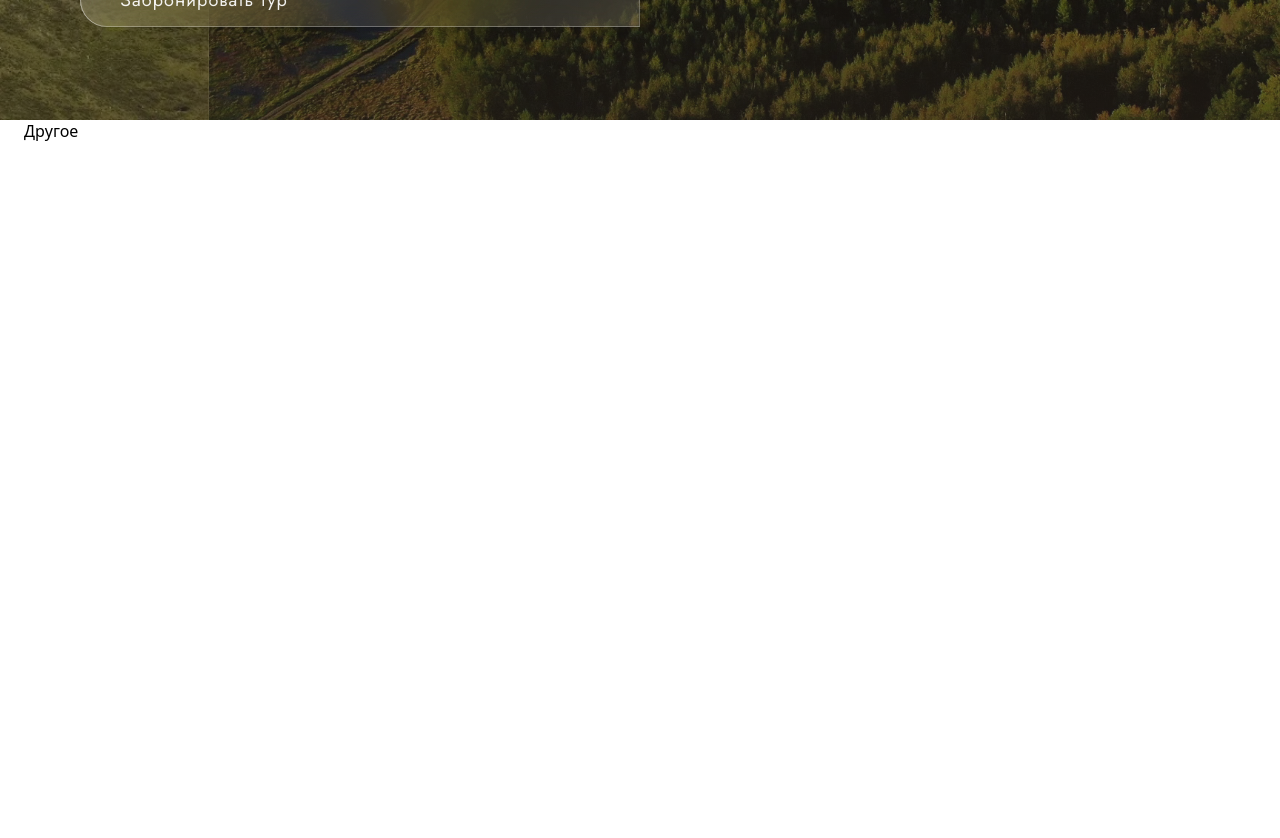
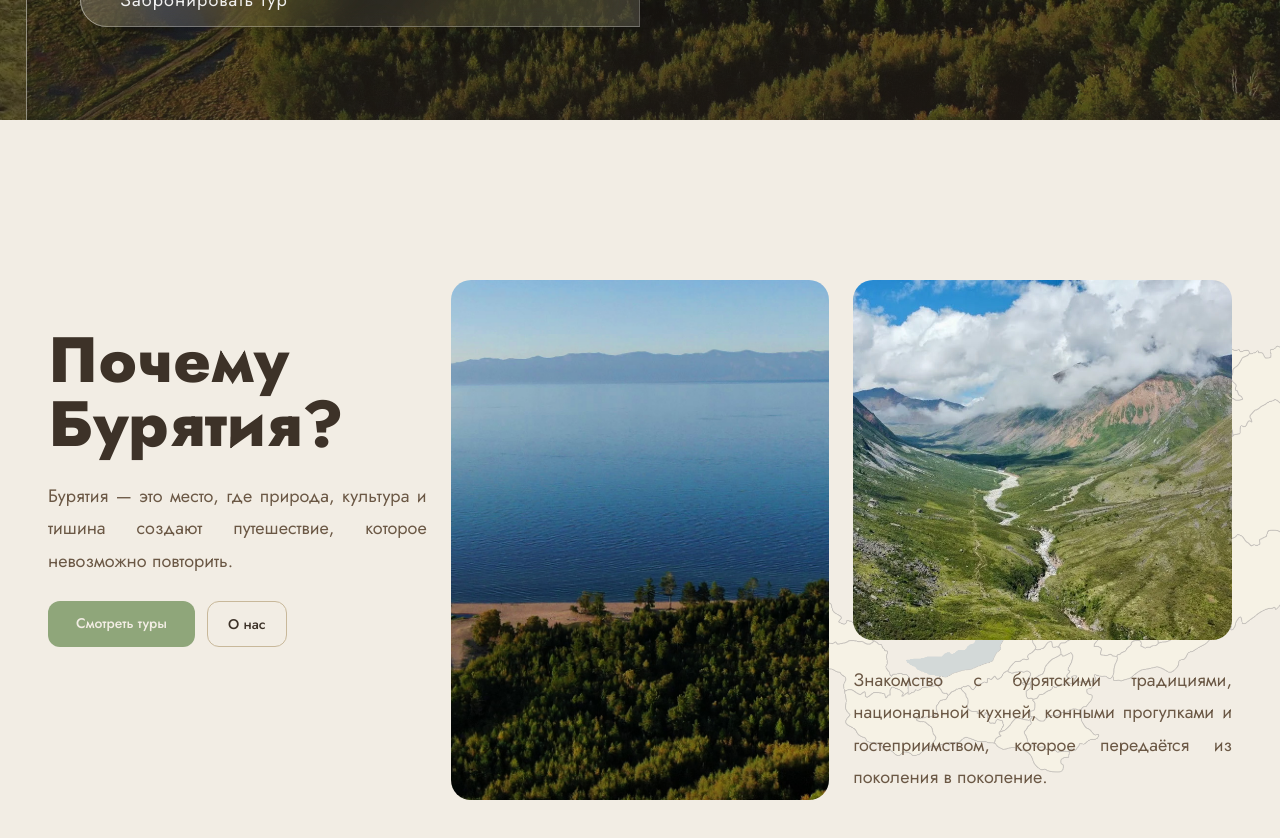
Before and after one commit to tsyay/tsytravel-frontend, a React (Vite) app in the folder frontend/: page / in a window 1280 px wide. Shown: the part 680-1518 px from the top of the page. Before the commit the page ends 822 px from the top, so only its background shows below. Built offline with nearby package versions, Linux system fonts and the light colour scheme.

Commit message:
Добавил блок "Почему Бурятия"

```diff
--- a/frontend/src/pages/MainPage/MainPage.tsx
+++ b/frontend/src/pages/MainPage/MainPage.tsx
@@ -1,16 +1,12 @@
 import Hero from "../../widgets/Hero";
 import { Grid, Container } from "../../shared/layout";
+import { WhyBuryatia } from "../../widgets/WhyBuryatia";
 
 export default function MainPage() {
   return (
     <>
-      {/* Hero вне контейнера — на весь экран */}
       <Hero />
-
-      {/* Остальной контент внутри сетки */}
-      <Container>
-        <Grid>Другое</Grid>
-      </Container>
+      <WhyBuryatia />
     </>
   );
 }
--- /dev/null
+++ b/frontend/src/widgets/WhyBuryatia/index.ts
@@ -0,0 +1 @@
+export { WhyBuryatia } from "./ui/WhyBuryatia";
--- /dev/null
+++ b/frontend/src/widgets/WhyBuryatia/ui/WhyBuryatia.module.css
@@ -0,0 +1,155 @@
+.section {
+  background-color: var(--color-milk);
+  position: relative;
+  overflow: hidden;
+  padding: 80px 0px;
+
+}
+
+.bgMap {
+  position: absolute;
+  right: -8%;
+  top: 50%;
+  transform: translateY(-50%);
+  width: 52%;
+  height: auto;
+  color: var(--color-beige);
+  opacity: 0.3;
+  pointer-events: none;
+  z-index: 0;
+}
+
+.inner {
+  position: relative;
+  z-index: 1;
+  max-width: 1400px;
+  margin: 0 auto;
+  padding: 80px 48px;
+  display: grid;
+  grid-template-columns: 1fr 1fr 1fr;
+  gap: 24px;
+  align-items: start;
+}
+
+.left {
+  height: 520px;
+  display: flex;
+  flex-direction: column;
+  gap: 24px;
+  padding-top: 48px;
+}
+
+.title {
+  font-family: var(--font-body);
+  font-size: clamp(48px, 5vw, 80px);
+  font-weight: 800;
+  line-height: 1;
+  color: var(--color-brown);
+  margin: 0;
+}
+
+.text {
+  font-family: var(--font-body);
+  font-size: 18px;
+  font-weight: 400;
+  line-height: 1.8;
+  color: var(--color-brown-mid);
+  text-align: justify;
+  margin: 0;
+}
+
+.actions {
+  display: flex;
+  gap: 12px;
+  flex-wrap: wrap;
+}
+
+.ctaPrimary {
+  font-family: var(--font-body);
+  font-size: 14px;
+  font-weight: 500;
+  text-decoration: none;
+  color: var(--color-milk);
+  background-color: var(--color-olive);
+  padding: 12px 28px;
+  border-radius: var(--radius-md);
+  transition: background var(--transition-fast);
+}
+
+.ctaPrimary:hover {
+  background-color: var(--color-olive-dark);
+}
+
+.ctaSecondary {
+  font-family: var(--font-body);
+  font-size: 14px;
+  font-weight: 500;
+  text-decoration: none;
+  color: var(--color-brown);
+  background-color: transparent;
+  padding: 12px 20px;
+  border-radius: var(--radius-md);
+  border: 1.5px solid var(--color-beige);
+  transition: border-color var(--transition-fast);
+}
+
+.ctaSecondary:hover {
+  border-color: var(--color-brown-mid);
+}
+
+.photoLeft {
+  height: 520px;
+  border-radius: var(--radius-lg);
+  overflow: hidden;
+}
+
+.right {
+  display: flex;
+  flex-direction: column;
+  gap: 24px;
+}
+
+.photoRight {
+  height: 360px;
+  border-radius: var(--radius-lg);
+  overflow: hidden;
+}
+
+.photo {
+  width: 100%;
+  height: 100%;
+  object-fit: cover;
+  display: block;
+}
+
+@media (max-width: 1024px) {
+  .inner {
+    grid-template-columns: 1fr 1fr;
+    padding: 60px 32px;
+  }
+
+  .left {
+    grid-column: 1 / -1;
+    padding-top: 0;
+  }
+
+  .photoLeft {
+    height: 400px;
+  }
+
+  .photoRight {
+    height: 280px;
+  }
+}
+
+@media (max-width: 640px) {
+  .inner {
+    grid-template-columns: 1fr;
+    padding: 40px 20px;
+  }
+
+  .photoLeft,
+  .photoRight {
+    height: 260px;
+  }
+}
--- /dev/null
+++ b/frontend/src/widgets/WhyBuryatia/ui/WhyBuryatia.tsx
@@ -0,0 +1,66 @@
+import styles from "./WhyBuryatia.module.css";
+import baikal from "../../../assets/hero/baikal.jpg";
+import sayani from "../../../assets/hero/sayani.webp";
+import bg from "../../../assets/backgrounds/buryatia_no_background.png"
+const PHOTOS = [
+  {
+    src: baikal,
+    alt: "Байкал",
+  },
+  {
+    src: sayani,
+    alt: "Дацан",
+  },
+];
+
+const TEXTS = [
+  "Бурятия — это место, где природа, культура и тишина создают путешествие, которое невозможно повторить.",
+  "Знакомство с бурятскими традициями, национальной кухней, конными прогулками и гостеприимством, которое передаётся из поколения в поколение.",
+];
+
+export function WhyBuryatia() {
+  return (
+    <section className={styles.section}>
+
+        <img src={bg} alt="" className={styles.bgMap}/>
+
+      <div className={styles.inner}>
+        <div className={styles.left}>
+          <h2 className={styles.title}>
+            Почему
+            <br />
+            Бурятия?
+          </h2>
+          <p className={styles.text}>{TEXTS[0]}</p>
+          <div className={styles.actions}>
+            <a href="#tours" className={styles.ctaPrimary}>
+              Смотреть туры
+            </a>
+            <a href="#about" className={styles.ctaSecondary}>
+              О нас
+            </a>
+          </div>
+        </div>
+
+        <div className={styles.photoLeft}>
+          <img
+            src={PHOTOS[0].src}
+            alt={PHOTOS[0].alt}
+            className={styles.photo}
+          />
+        </div>
+
+        <div className={styles.right}>
+          <div className={styles.photoRight}>
+            <img
+              src={PHOTOS[1].src}
+              alt={PHOTOS[1].alt}
+              className={styles.photo}
+            />
+          </div>
+          <p className={styles.text}>{TEXTS[1]}</p>
+        </div>
+      </div>
+    </section>
+  );
+}
```
Also changed, not shown: frontend/src/assets/backgrounds/buryatia_no_background.png (added).
